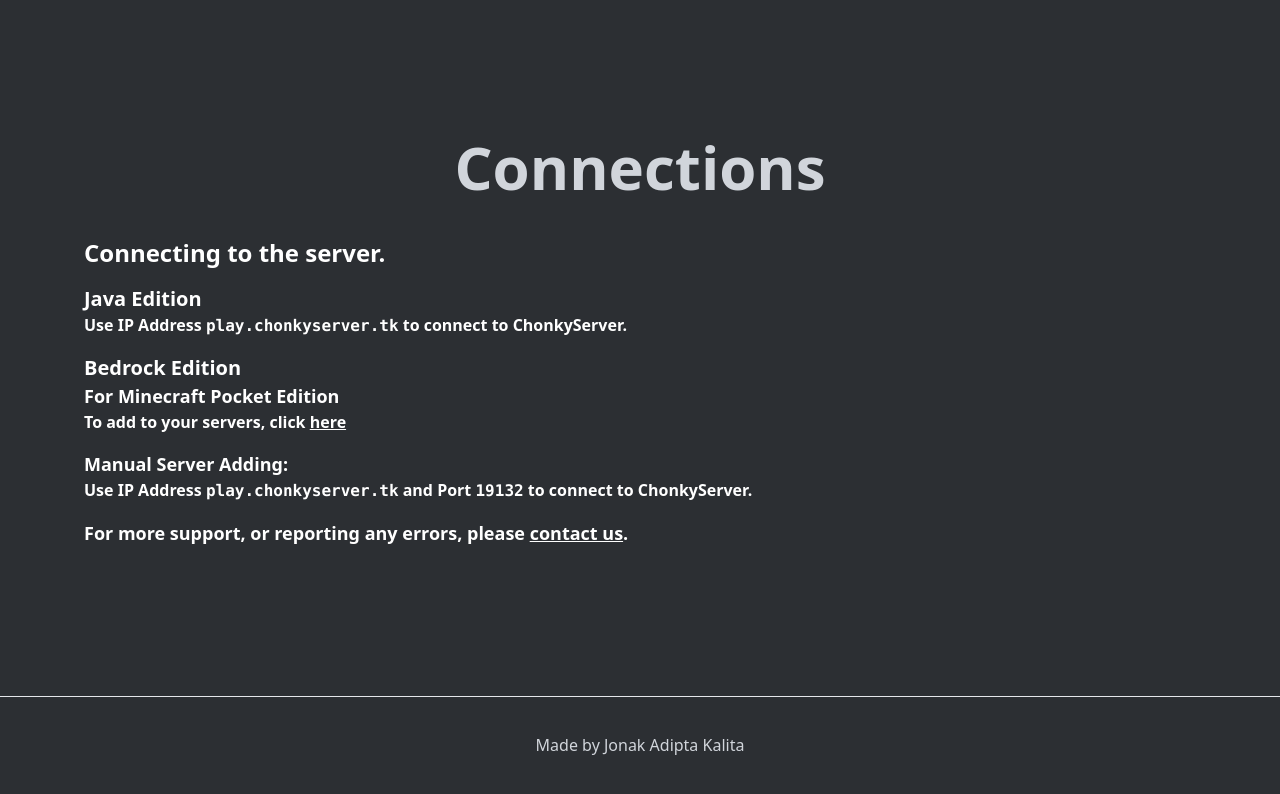
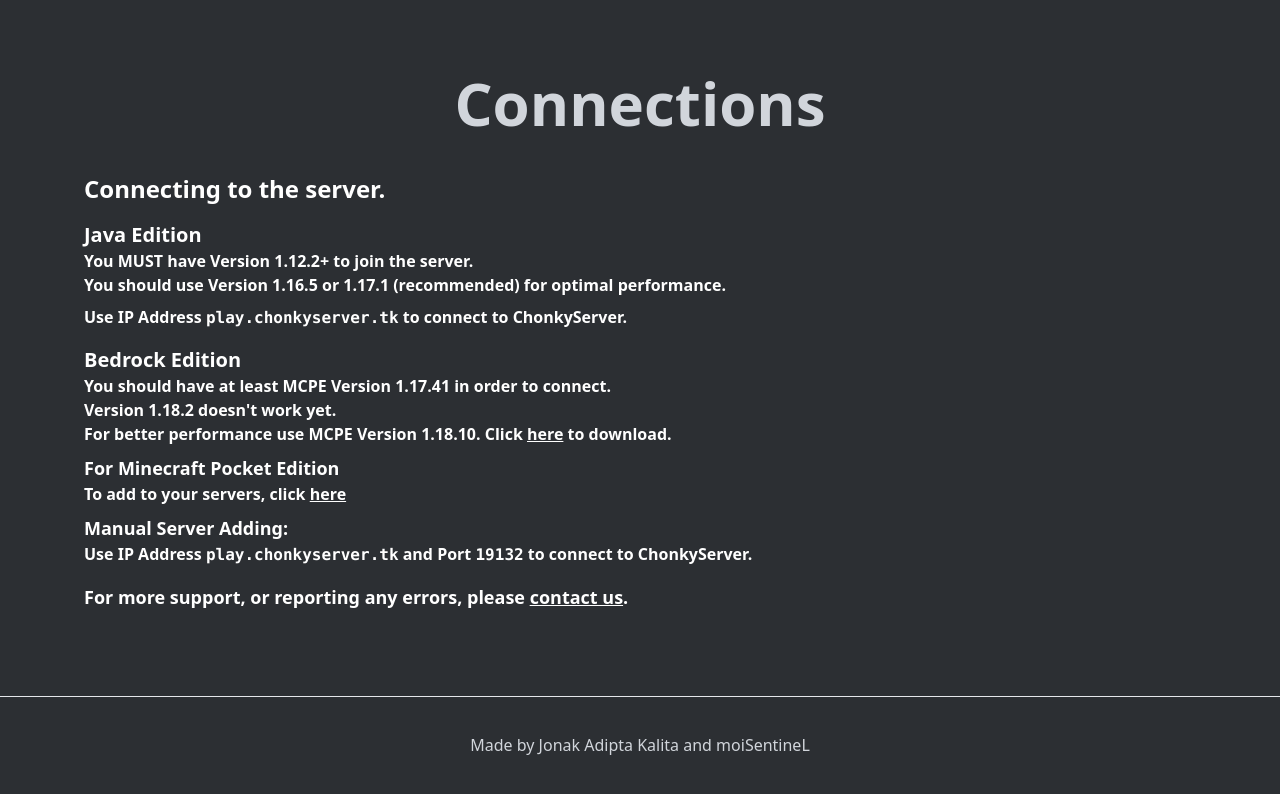
Before and after one commit to moiSentineL/chonkyserver-web, a Next.js app: page /connections in a window 1280 px wide. Shown: the top 794 px of the page. Built offline with nearby package versions, Linux system fonts and the light colour scheme.

Commit message:
Beeg Update. Major Changes.

```diff
--- a/pages/connections.tsx
+++ b/pages/connections.tsx
@@ -20,16 +20,33 @@
                 <div className="mt-10 space-y-4 font-semibold text-white">
                     <p className="text-2xl">Connecting to the server.</p>
                     <div className="">
-                        <p className="text-xl">Java Edition</p>
+                        <p className="mt-4 text-xl">Java Edition</p>
                         <p className="text-md">
+                            You MUST have Version 1.12.2+ to join the server.</p>
+                        <p className="text-md">
+                            You should use Version 1.16.5 or 1.17.1 (recommended) for optimal performance.</p>
+                        <p className="mt-2 text-md">
                             Use IP Address{" "}
                             <code className="">play.chonkyserver.tk</code> to
                             connect to ChonkyServer.
                         </p>
                     </div>
                     <div className="">
-                        <p className="text-xl">Bedrock Edition</p>
-                        <p className="text-lg">For Minecraft Pocket Edition</p>
+                        <p className="mt-4 text-xl">Bedrock Edition</p>
+                        <p className="text-md">
+                            You should have at least MCPE Version 1.17.41 in order to connect.</p>
+                        <p className="text-md">
+                            Version 1.18.2 doesn't work yet.</p>
+                        <p className="text-md">
+                            For better performance use MCPE Version 1.18.10. Click{" "}
+                            <a
+                                href="https://mcpedl.org/minecraft-pe-1-18-10-apk/"
+                                className="underline cursor-pointer hover:text-blue-500 hover:underline"
+                            >
+                                here
+                            </a>
+                            {" "}to download.</p>
+                        <p className="mt-2 text-lg">For Minecraft Pocket Edition</p>
                         <p className="text-md">
                             To add to your servers, click{" "}
                             <a
@@ -39,9 +56,7 @@
                                 here
                             </a>
                         </p>
-                    </div>
-                    <div className="">
-                        <p className="text-lg">Manual Server Adding:</p>
+                        <p className="mt-2 text-lg">Manual Server Adding:</p>
                         <p className="text-md">
                             Use IP Address{" "}
                             <code className="">play.chonkyserver.tk</code> and
@@ -50,7 +65,7 @@
                         </p>
                     </div>
 
-                    <p className="text-lg">
+                    <div className="mt-4 text-lg">
                         For more support, or reporting any errors, please{" "}
                         <span
                             onClick={() => router.push("/contact")}
@@ -59,18 +74,30 @@
                             contact us
                         </span>
                         .
-                    </p>
+                    </div>
                 </div>
             </main>
             <footer className="mt-10 flex h-24 w-full items-center justify-center border-t lg:mt-0">
+                <div className="">
+                    Made by{" "}
                     <a
-                    className="flex items-center justify-center"
+                        className="cursor-pointer hover:text-blue-500 hover:underline"
                         href="https://github.com/Jonak-Adipta-Kalita"
                         target="_blank"
                         rel="noopener noreferrer"
                     >
-                    Made by Jonak Adipta Kalita
+                        Jonak Adipta Kalita
                     </a>
+                    {" "}and{" "}
+                    <a
+                        className="cursor-pointer hover:text-blue-500 hover:underline"
+                        href="https://t.me/moisentinel"
+                        target="_blank"
+                        rel="noopener noreferrer"
+                    >
+                        moiSentineL
+                    </a>
+                </div>
             </footer>
         </div>
     );
--- a/pages/contact.tsx
+++ b/pages/contact.tsx
@@ -24,14 +24,26 @@
                 </div>
             </main>
             <footer className="mt-10 flex h-24 w-full items-center justify-center border-t lg:mt-0">
+                <div className="">
+                    Made by{" "}
                     <a
-                    className="flex items-center justify-center"
+                        className="cursor-pointer hover:text-blue-500 hover:underline"
                         href="https://github.com/Jonak-Adipta-Kalita"
                         target="_blank"
                         rel="noopener noreferrer"
                     >
-                    Made by Jonak Adipta Kalita
+                        Jonak Adipta Kalita
                     </a>
+                    {" "}and{" "}
+                    <a
+                        className="cursor-pointer hover:text-blue-500 hover:underline"
+                        href="https://t.me/moisentinel"
+                        target="_blank"
+                        rel="noopener noreferrer"
+                    >
+                        moiSentineL
+                    </a>
+                </div>
             </footer>
         </div>
     );
--- a/pages/index.tsx
+++ b/pages/index.tsx
@@ -74,14 +74,26 @@
                 </div>
             </main>
             <footer className="mt-10 flex h-24 w-full items-center justify-center border-t lg:mt-0">
+                <div className="">
+                    Made by{" "}
                     <a
-                    className="flex items-center justify-center"
+                        className="cursor-pointer hover:text-blue-500 hover:underline"
                         href="https://github.com/Jonak-Adipta-Kalita"
                         target="_blank"
                         rel="noopener noreferrer"
                     >
-                    Made by Jonak Adipta Kalita
+                        Jonak Adipta Kalita
                     </a>
+                    {" "}and{" "}
+                    <a
+                        className="cursor-pointer hover:text-blue-500 hover:underline"
+                        href="https://t.me/moisentinel"
+                        target="_blank"
+                        rel="noopener noreferrer"
+                    >
+                        moiSentineL
+                    </a>
+                </div>
             </footer>
         </div>
     );
--- a/pages/more-info.tsx
+++ b/pages/more-info.tsx
@@ -24,9 +24,15 @@
                         Server for both Java Edition and Bedrock (Win10,
                         Android, iOS) Edition. This was made in January 2022.
                         The server stays online from{" "}
-                        <span className="font-bold">8AM to 12PM IST</span>.
-                        You can play this anytime you want. Feel free to contact
-                        us for more support.
+                        <span className="font-bold">10AM to 12PM IST</span>.
+                        You can play this anytime you want. Feel free to{" "}
+                        <span
+                            onClick={() => router.push("/contact")}
+                            className=" underline cursor-pointer hover:text-blue-500 hover:underline"
+                        >
+                            contact us
+                        </span>
+                        {" "}for more support.
                     </p>
                     <div className="mt-3">
                         <p className="mb-2">Some of the features include:</p>
@@ -45,7 +51,7 @@
                                 {" "}
                                 <span className="text-lg">3)</span>{" "}
                                 Multi-Version Support (Java 1.12.2 to 1.18.1,
-                                and PE 1.17 to 1.18.2)
+                                and PE 1.17.41 to 1.18.10)
                             </p>
                             <p className="text-base">
                                 {" "}
@@ -95,14 +101,26 @@
                 </div>
             </main>
             <footer className="mt-10 flex h-24 w-full items-center justify-center border-t lg:mt-0">
+                <div className="">
+                    Made by{" "}
                     <a
-                    className="flex items-center justify-center"
+                        className="cursor-pointer hover:text-blue-500 hover:underline"
                         href="https://github.com/Jonak-Adipta-Kalita"
                         target="_blank"
                         rel="noopener noreferrer"
                     >
-                    Made by Jonak Adipta Kalita
+                        Jonak Adipta Kalita
                     </a>
+                    {" "}and{" "}
+                    <a
+                        className="cursor-pointer hover:text-blue-500 hover:underline"
+                        href="https://t.me/moisentinel"
+                        target="_blank"
+                        rel="noopener noreferrer"
+                    >
+                        moiSentineL
+                    </a>
+                </div>
             </footer>
         </div>
     );
--- a/pages/tutorials.tsx
+++ b/pages/tutorials.tsx
@@ -116,12 +116,12 @@
                                     The plugin requires you to use something
                                     called a 'PowerCell' to manage your claim.
                                     The powercell requires fuel to keep working.
-                                    Here our fuels are, Iron Ingot, Diamond and
+                                    Here our fuels are, Iron Ingot, Gold Ingot, Diamond and
                                     Emerald.{" "}
                                 </p>
                                 <p className="">
-                                    An Iron Ingots provides claim for 2 hours,
-                                    Diamonds for 6 hours, and emeralds for 9
+                                    An Iron Ingots provides claim for 4 hours, Gold Ingot for 6 hours,
+                                    Diamonds for 8 hours, and emeralds for 9
                                     hours.
                                 </p>
                                 <p className="">
@@ -289,14 +289,26 @@
                 </div>
             </main>
             <footer className="mt-10 flex h-24 w-full items-center justify-center border-t lg:mt-0">
+                <div className="">
+                    Made by{" "}
                     <a
-                    className="flex items-center justify-center"
+                        className="cursor-pointer hover:text-blue-500 hover:underline"
                         href="https://github.com/Jonak-Adipta-Kalita"
                         target="_blank"
                         rel="noopener noreferrer"
                     >
-                    Made by Jonak Adipta Kalita
+                        Jonak Adipta Kalita
                     </a>
+                    {" "}and{" "}
+                    <a
+                        className="cursor-pointer hover:text-blue-500 hover:underline"
+                        href="https://t.me/moisentinel"
+                        target="_blank"
+                        rel="noopener noreferrer"
+                    >
+                        moiSentineL
+                    </a>
+                </div>
             </footer>
         </div>
     );
```
Lines whose indentation alone changed are shown as unchanged.
